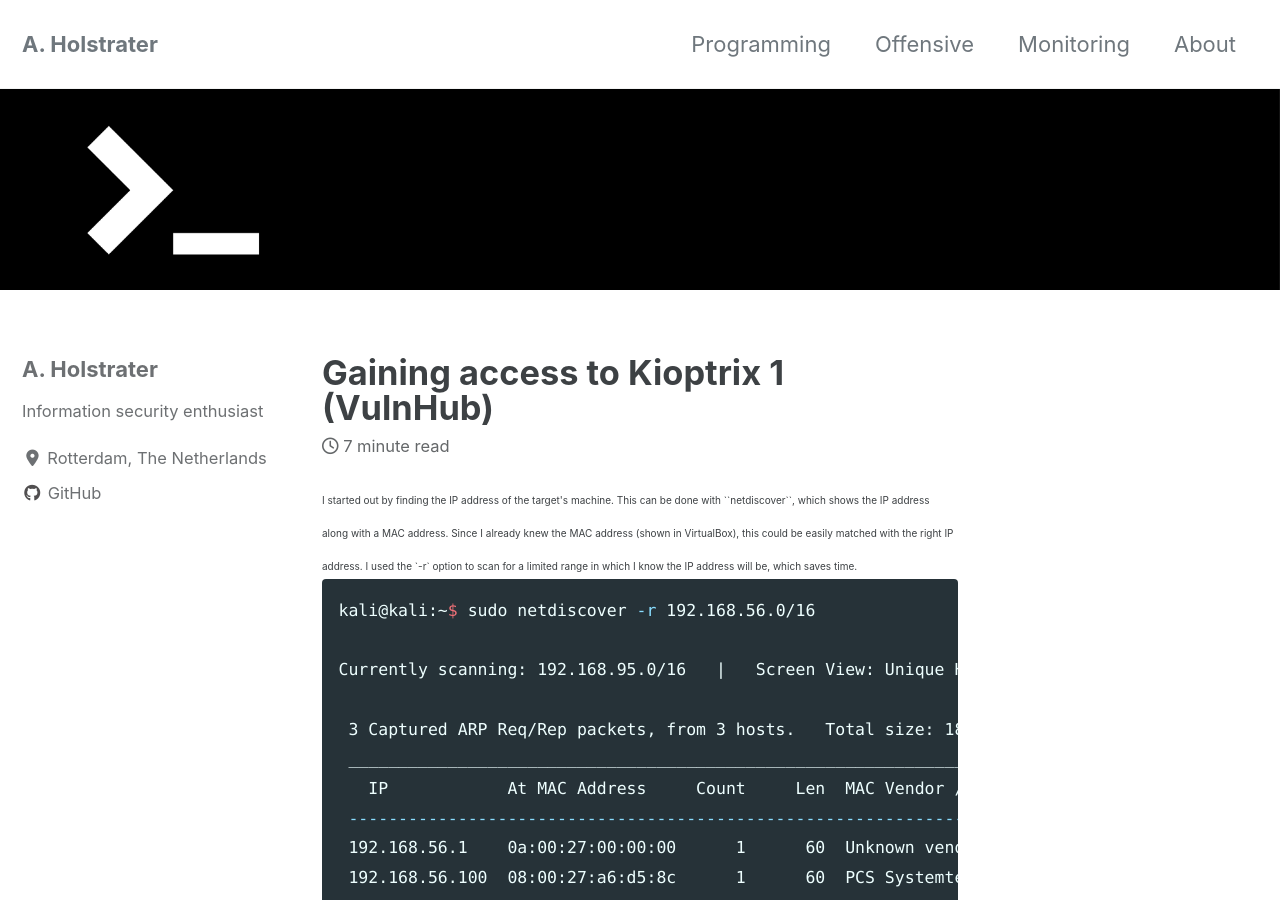
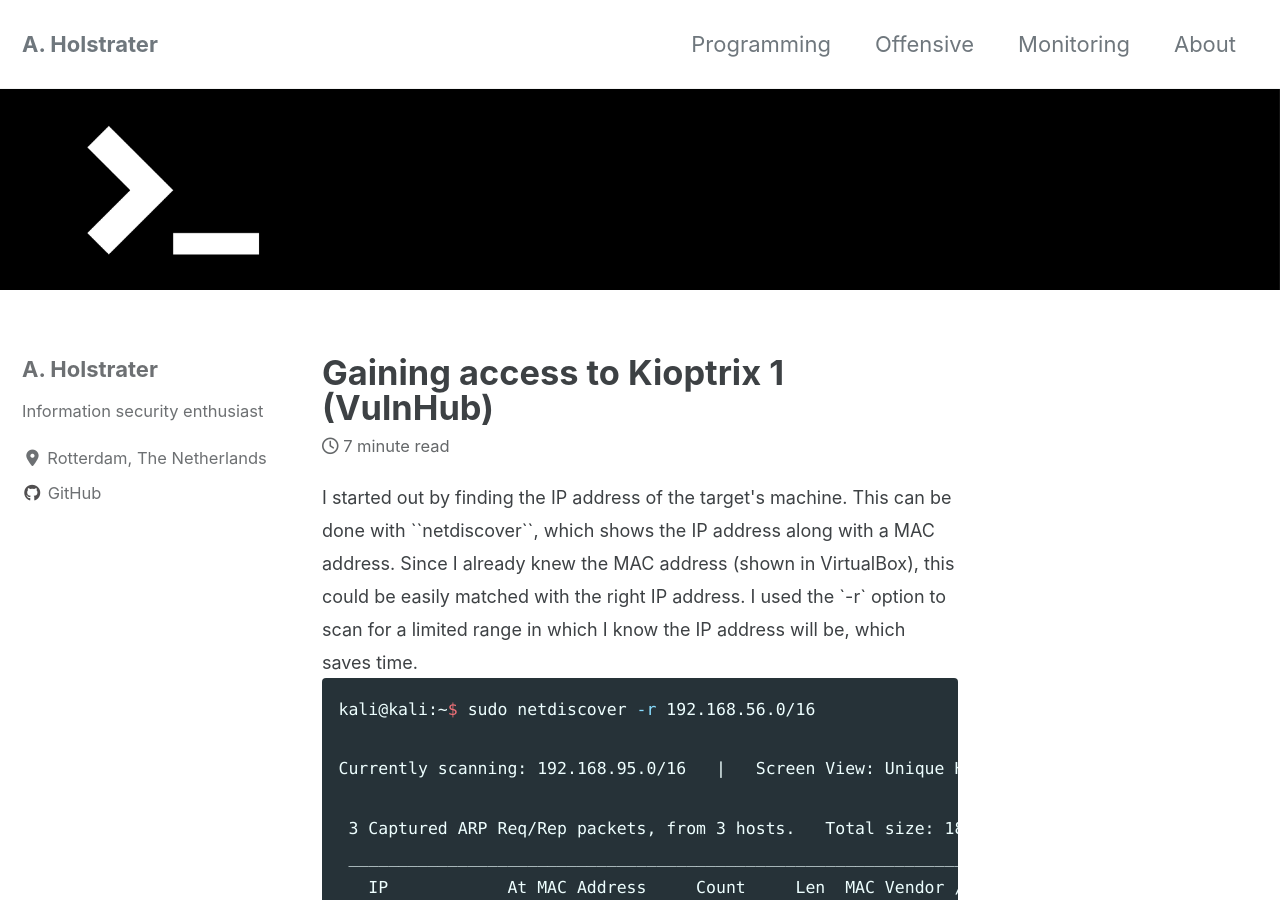
Before and after one commit to holstrater/holstrater.github.io, a Jekyll site: the page built from _posts/2020-04-27-kioptrix1.md, in a window 1280 px wide and 900 px high. Built offline with Jekyll 4.4.1, drawn with Linux system fonts in a browser that asks for light colours; cached includes are drawn as plain includes; nearby versions of some CDN libraries.

Commit message:
first post attempt

```diff
--- a/_posts/2020-04-27-kioptrix1.md
+++ b/_posts/2020-04-27-kioptrix1.md
@@ -7,7 +7,7 @@ header:
   excerpt: "Offensive security, VulnHub, Gaining access"
 ---
 
-<font size="1">
+<font size="4">
 I started out by finding the IP address of the target's machine. This can be done with ``netdiscover``, which shows the IP address along with a MAC address. Since I already knew the MAC address (shown in VirtualBox), this could be easily matched with the right IP address. I used the `-r` option to scan for a limited range in which I know the IP address will be, which saves time.
 </font>
 
```
